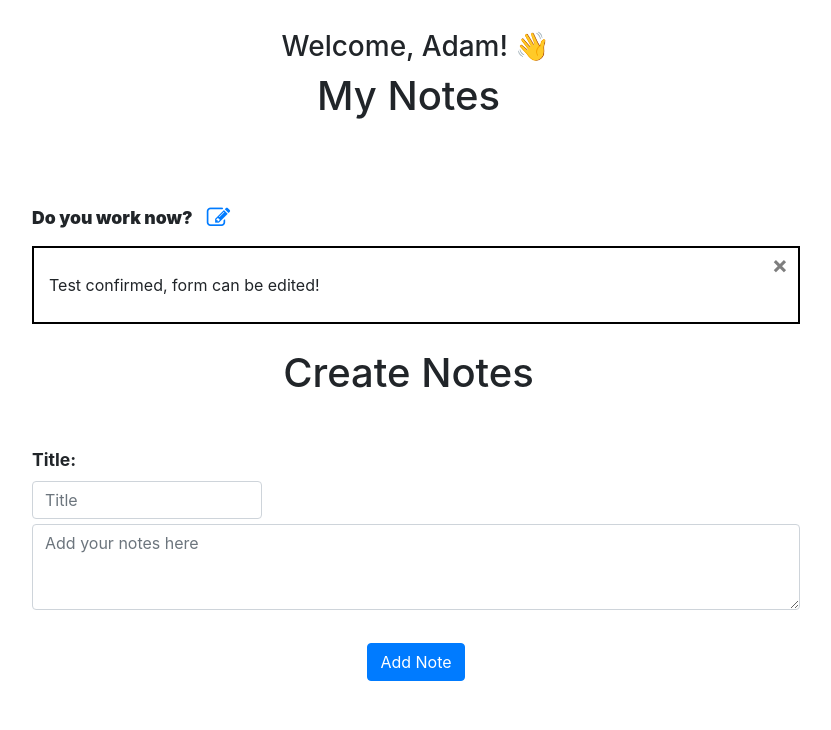
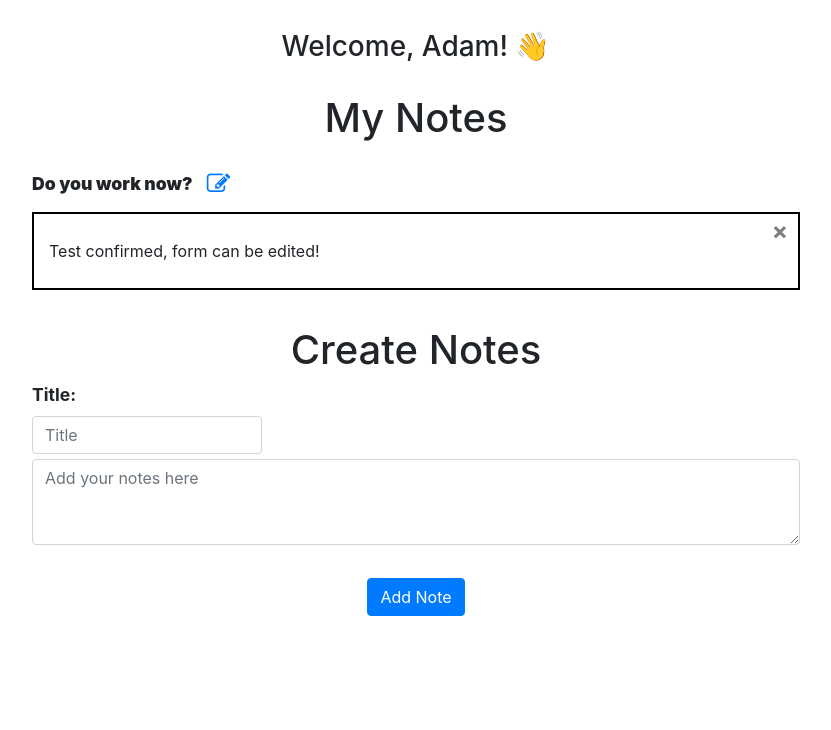
Before and after one commit to adampl2/NoteWave, a Flask app: page / in a window 1280 px wide. Shown: the part 56-786 px from the top of the page, without its empty margins (224-1055 px from the left). Run offline with Flask 3, Linux system fonts and the light colour scheme; a user stored in the database is signed in; some libraries are stand-ins or nearby versions.

Commit message:
style.css: margin changes

```diff
--- a/sweatsmart/static/css/style.css
+++ b/sweatsmart/static/css/style.css
@@ -7,7 +7,7 @@ body {
 
 .login-signup-forms {
     width: 40%;
-    margin: 100px auto;
+    margin: 100px 0 100px 0;
     background-color: #fff;
     padding: 30px;
     box-shadow: 0px 0px 0px 4px #3434352f;
@@ -82,7 +82,11 @@ body {
 }
 
 .home-headings {
-    margin: 5px 20px 50px 5px;
+    margin: 30px 5px 8px 5px;
+}
+
+.edit-heading {
+    margin: 30px 20px 8px 5px;
 }
 
 .note-title-div {
@@ -109,7 +113,7 @@ body {
 ul>.note-item {
     width: 60%;
     max-width: 60%;
-    margin: 20px auto;
+    margin: 6px auto;
     list-style-type: none;
 }
 
```
